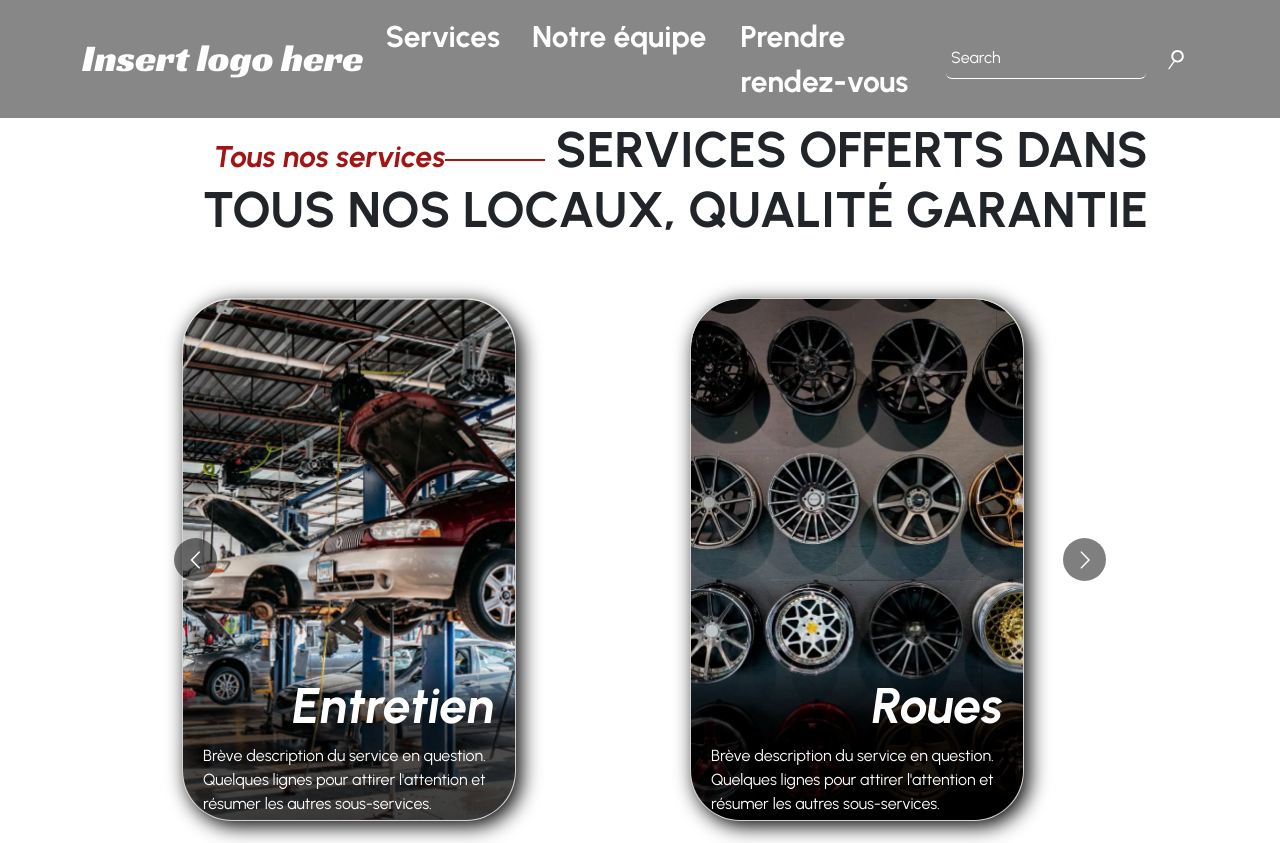
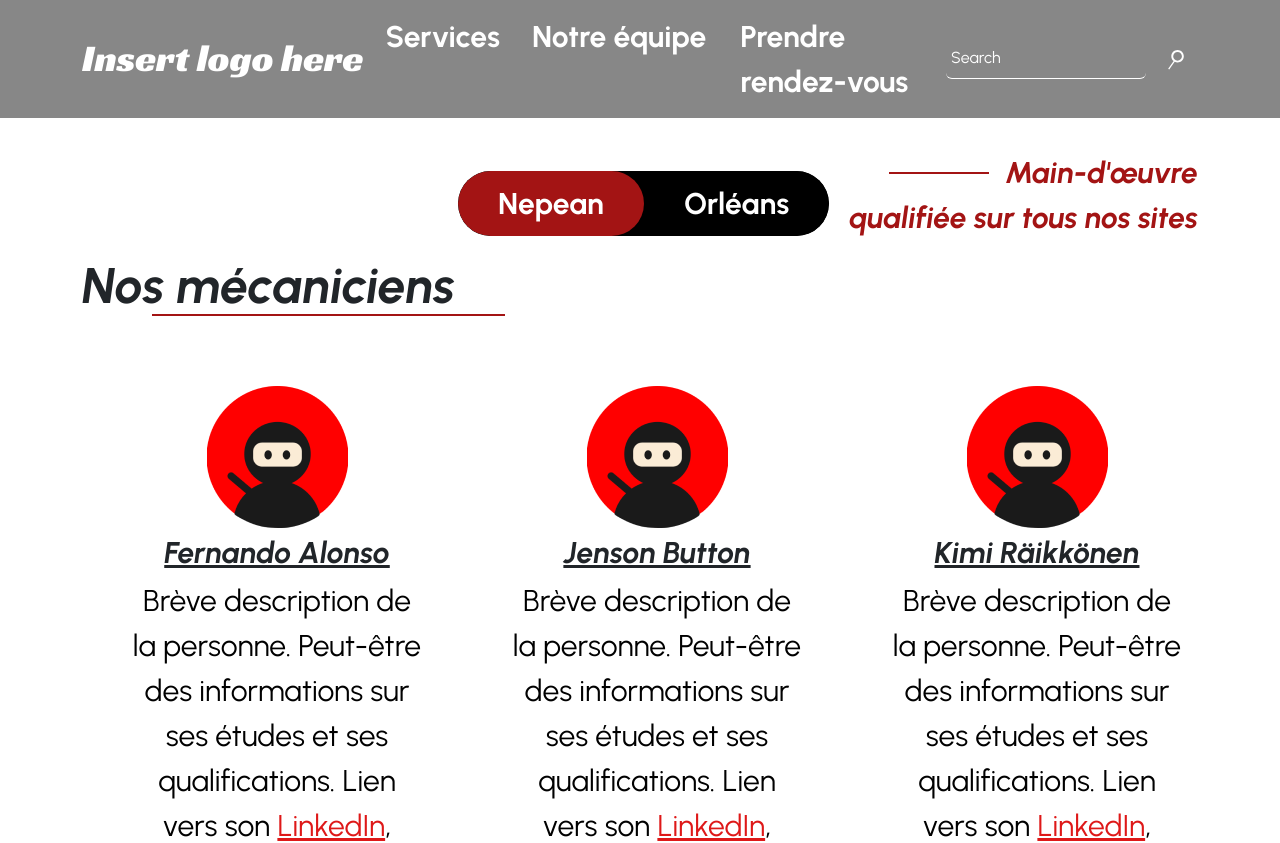
Before and after one commit to AnLau25/webProj1, a React (Vite) app: page / in a window 1280 px wide. Shown: the top 843 px of the page. Built offline with nearby package versions, Linux system fonts and the light colour scheme.

Commit message:
ExprtsPg

```diff
--- a/src/App.jsx
+++ b/src/App.jsx
@@ -6,20 +6,21 @@ import Wtebtn from './comps/Wtebtn'
 import Redbtn from './comps/Redbtn'
 import Home from './comps/Home'
 import Servspage from './comps/Servspage'
+import Experts from './comps/Experts'
 
 
 function app() {
   return (
     <div>
       <NavBar />
-      <Servspage/>
-
+      <Experts/>
     </div>
   )
 }
 
 export default app
 //<Home/>
+//<Servspage/>
 //<ServCards imgprop='./src/assets/impact-cars 1.png' servprop='Entretien' />
 //<TecCard name='Jenson Button'/>
 //<LocCard imgprop='./src/assets/LocNepImg.png' loc='Nepean' t1='LunVen    8h00 - 20h00' t2='SamDim 9h00 - 17h00' adr='33 Rue Lamagie, K1K 3F3' />
--- /dev/null
+++ b/src/comps/Experts.css
@@ -0,0 +1,101 @@
+.experts{
+    margin-top: 150px;
+}
+
+.experts .subs {
+    color: rgba(163, 20, 20, 1);
+    font-weight: bold;
+    font-size: 30px; /* Adjust font size as needed */
+    margin-left: 20px; /* Space between pill toggle and .subs */
+    display: inline-block;
+    vertical-align: middle;
+}
+
+.experts .subs em {
+    display: block; /* Makes each <em> element block-level */
+    position: relative;
+}
+
+.experts .subs em:first-child {
+    display: flex; /* Use flexbox for the first <em> */
+    align-items: center; /* Center align items vertically */
+    justify-content: flex-end; /* Align content to the right */
+}
+
+
+.experts .subs em:first-child::before {
+    content: "";
+    display: inline-block;
+    width: 100px; /* Adjust as needed */
+    height: 2px;
+    background-color: rgba(163, 20, 20, 1);
+    margin-right: 5px;
+    vertical-align: middle;
+    position: absolute;
+    left: 40px;
+    top: 50%;
+    transform: translateY(-50%);
+}
+
+.experts .tab-content .tab-pane h1 {
+    font-weight: bold;
+    font-size: 50px;
+    position: relative;
+    display: inline-block;
+    margin-bottom: 20px;
+}
+
+.experts .tab-content .tab-pane h1::before {
+    content: '';
+    position: absolute;
+    bottom: 0;
+    left: 70px;
+    width: calc(100% - 20px); /* Adjust this value to control the length of the line */
+    height: 2px;
+    background-color: rgba(163, 20, 20, 1);
+}
+
+.experts .nav.nav-pills {
+    width: auto; /* Adjust to fit content */
+    display: inline-flex; /* Use inline-flex to keep it inline with .subs */
+    border-radius: 50px;
+    background-color: black;
+    overflow: hidden;
+}
+
+.experts .nav.nav-pills .nav-item {
+    width: auto; /* Adjust width as needed */
+}
+
+.experts .nav.nav-pills .nav-link {
+    background-color: transparent;
+    border-radius: 50px;
+    padding: 10px 40px; /* Adjust padding as needed */
+    color: white;
+    font-size: 30px; /* Adjust font size as needed */
+    text-align: center;
+    transition: background-color 0.3s ease-in-out, color 0.3s ease-in-out;
+}
+
+.experts .nav.nav-pills .nav-link.active {
+    background-color: rgba(163, 20, 20, 1); /* Red color */
+    color: white;
+}
+
+.experts .nav.nav-pills .nav-link:not(.active) {
+    background-color: black; /* Black color */
+}
+
+.nav-link#experts-tab-tab-first.active {
+    border-radius: 50px 0 0 50px;
+}
+
+.nav-link#experts-tab-tab-second.active {
+    border-radius: 0 50px 50px 0;
+}
+
+.experts .right-align {
+    display: flex;
+    justify-content: flex-end;
+    align-items: center;
+}
--- /dev/null
+++ b/src/comps/Experts.jsx
@@ -0,0 +1,63 @@
+import React from 'react'
+import './Experts.css'
+import TecCard from './TecCard'
+import { Container, Row, Col, Nav, Tab } from 'react-bootstrap'
+
+const Experts = () => {
+    return (
+        <section className='experts' id='experts'>
+            <Container>
+                <Row>
+                    <Col>
+                        <Tab.Container id='exp-toggle' defaultActiveKey='first'>
+                            <div className="right-align">
+                                <Nav variant='pills'>
+                                    <Nav.Item>
+                                        <Nav.Link eventKey="first" id="experts-tab-tab-first">Nepean</Nav.Link>
+                                    </Nav.Item>
+                                    <Nav.Item>
+                                        <Nav.Link eventKey="second" id="experts-tab-tab-second">Orléans</Nav.Link>
+                                    </Nav.Item>
+                                </Nav>
+                                <p className='subs'><em>Main-d'œuvre</em>
+                                <em>qualifiée sur tous nos sites</em></p>
+                            </div>
+                            <Tab.Content>
+                                <Tab.Pane eventKey="first">
+                                    <h1><em>Nos mécaniciens</em></h1>
+                                    <Row>
+                                        <Col md={4}>
+                                            <TecCard name='Fernando Alonso' />
+                                        </Col>
+                                        <Col md={4}>
+                                            <TecCard name='Jenson Button' />
+                                        </Col>
+                                        <Col md={4}>
+                                            <TecCard name='Kimi Räikkönen' />
+                                        </Col>
+                                    </Row>
+                                </Tab.Pane>
+                                <Tab.Pane eventKey="second">
+                                    <h1><em>Nos mécaniciens</em></h1>
+                                    <Row>
+                                        <Col md={4}>
+                                            <TecCard name='Mark Webber' />
+                                        </Col>
+                                        <Col md={4}>
+                                            <TecCard name='Nico Rosberg' />
+                                        </Col>
+                                        <Col md={4}>
+                                            <TecCard name='Sebastian Vettel' />
+                                        </Col>
+                                    </Row>
+                                </Tab.Pane>
+                            </Tab.Content>
+                        </Tab.Container>
+                    </Col>
+                </Row>
+            </Container>
+        </section>
+    )
+}
+
+export default Experts
--- a/src/comps/LocCard.css
+++ b/src/comps/LocCard.css
@@ -89,7 +89,7 @@
     text-decoration: none;
 }
 
-.nav-link em::before {
+.lcard .nav-link em::before {
     content: "";
     display: inline-block;
     width: 100px;
--- a/src/comps/ServCards.css
+++ b/src/comps/ServCards.css
@@ -85,7 +85,7 @@
     text-decoration: none;
 }
 
-.nav-link em::before {
+.nav-link .servType::before {
     content: "";
     display: inline-block;
     width: 100px;
--- a/src/comps/ServCards.jsx
+++ b/src/comps/ServCards.jsx
@@ -6,7 +6,7 @@ const ServCards = ({ imgprop, servprop }) => {
         <div className='card'>
             <img src={imgprop} alt={servprop} />
             <div class='intro'>
-                <h1><em>{servprop}</em></h1>
+                <h1 className='servType'><em>{servprop}</em></h1>
                 <p>Brève description du service en question. Quelques lignes pour attirer l'attention et résumer les autres sous-services.</p>
                 <p>Brève description du service, des pièces, des produits utilisés, éventuellement une estimation des coûts et des précisions sur les délais. Sans être trop technique, mais suffisamment pour donner à la personne une idée du service. Justifier les coûts... </p>
                 <ul>
--- a/src/comps/TecCard.css
+++ b/src/comps/TecCard.css
@@ -21,15 +21,16 @@
 
 }
 
-.teccard h1{
-    font-size: 30px;
+.teccard h2{
+    font-size: 30px !important;
     font-weight: bold;
     text-decoration: underline;
     margin: 7px;
 }
 
 .teccard p{
-    font-size: 30px;
+    font-size: 30px !important;
+    color: black !important;
 }
 
 .teccard span{
--- a/src/comps/TecCard.jsx
+++ b/src/comps/TecCard.jsx
@@ -6,7 +6,7 @@ const TecCard = ({name}) => {
     <div className='teccard'>
             <img src='./src/assets/expertNinja.png' alt='tecIcon'/>
             <div class='desc'>
-                <h1><em>{name}</em></h1>
+                <h2><em>{name}</em></h2>
                 <p>Brève description de la personne. Peut-être des informations sur ses études et ses qualifications.
                     Lien vers son <span>LinkedIn</span>, peut-être ?</p>
             </div>
```
